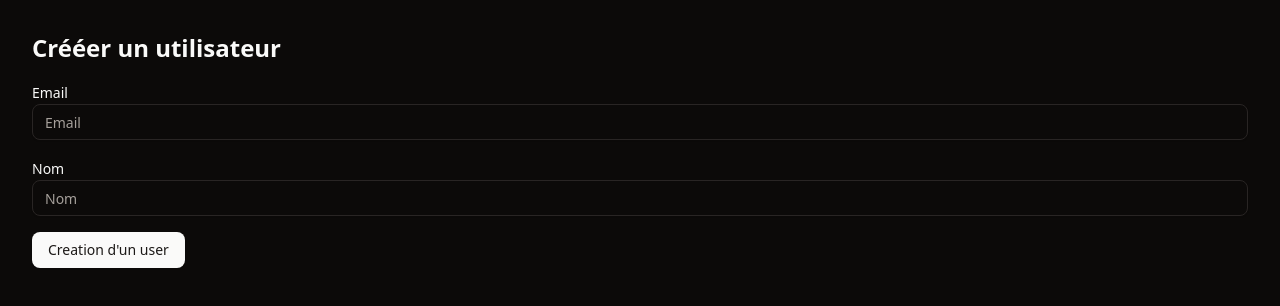
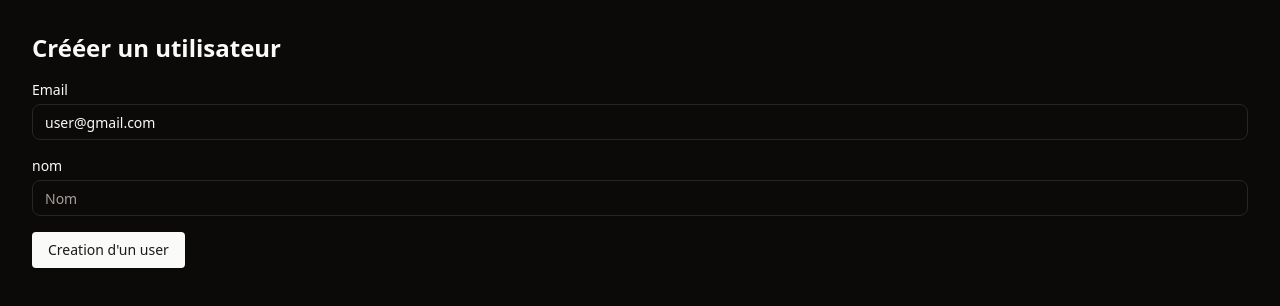
Before and after one commit to MikeCodeur/next-free-fullstack, a Next.js app: page /server-action in a window 1280 px wide. Shown: the top 306 px of the page. Built offline with nearby package versions, Linux system fonts and the light colour scheme.

Commit message:
init exo

```diff
--- /dev/null
+++ b/src/app/(auth)/login/page.tsx
@@ -0,0 +1,3 @@
+export default function Login() {
+  return <div>Login</div>
+}
--- /dev/null
+++ b/src/app/(auth)/logout/page.tsx
@@ -0,0 +1,3 @@
+export default function Logout() {
+  return <div>Logout</div>
+}
--- /dev/null
+++ b/src/app/(auth)/register/page.tsx
@@ -0,0 +1,3 @@
+export default function Register() {
+  return <div>Register</div>
+}
--- a/src/app/server-action/actions.exercise.ts
+++ /dev/null
@@ -1,30 +0,0 @@
-// 👨‍✈️ Spécification : Nous allons créer une Server Action pour ajouter un nouvel utilisateur
-
-// 🐶 Première étape : Ajoute la directive 'use server' pour indiquer que c'est une Server Action
-// 🤖 Ajoute : 'use server'
-
-// 🐶 Deuxième étape : Importe la fonction createUser depuis '@/db'
-// 🤖 import { createUser } from '@/db'
-
-// 🐶 Troisième étape : Crée la fonction addUser qui prend name et email en paramètres
-export async function addUser(name: string, email: string) {
-  // 🐶 Vérifie que les valeurs sont présentes
-  if (!name || !email) {
-    return {error: 'Nom et email requis'}
-  }
-
-  try {
-    // 🐶 Quatrième étape : Utilise createUser pour ajouter l'utilisateur
-    // 🤖 Ajoute :
-    // const user = await createUser({
-    //   name,
-    //   email,
-    //   role: 'user'
-    // })
-
-    return {success: true}
-    // eslint-disable-next-line no-unreachable
-  } catch {
-    return {error: 'Erreur lors de la création'}
-  }
-}
--- a/src/app/server-action/actions.final.ts
+++ /dev/null
@@ -1,19 +0,0 @@
-'use server'
-
-import {createUser, getUserByEmail} from '@/db'
-
-export async function addUser(name: string, email: string) {
-  if (!email || !name) {
-    return {error: 'Données invalides'}
-  }
-  const user = await getUserByEmail(email)
-  if (user) {
-    return {error: 'Utilisateur existe déjà'}
-  }
-  const userCreated = await createUser({
-    name,
-    email,
-    role: 'user',
-  })
-  return {success: true, user: userCreated}
-}
--- a/src/app/server-action/actions.ts
+++ b/src/app/server-action/actions.ts
@@ -1,2 +1,19 @@
-export * from './actions.exercise'
-//export * from './actions.final'
+'use server'
+
+import {createUser, getUserByEmail} from '@/db'
+
+export async function addUser(name: string, email: string) {
+  if (!email || !name) {
+    return {error: 'Données invalides'}
+  }
+  const user = await getUserByEmail(email)
+  if (user) {
+    return {error: 'Utilisateur existe déjà'}
+  }
+  const userCreated = await createUser({
+    name,
+    email,
+    role: 'user',
+  })
+  return {success: true, user: userCreated}
+}
--- a/src/app/server-action/page.exercise.tsx
+++ /dev/null
@@ -1,47 +0,0 @@
-// 👨‍✈️ Spécification : Nous allons créer un formulaire qui utilise une Server Action pour créer un utilisateur
-// 🐶 Ajoute 'use client' car nous utilisons des événements du navigateur
-// 🤖 Ajoute : 'use client'
-
-import {Button} from '@/components/ui/button'
-import {Input} from '@/components/ui/input'
-import {Label} from '@/components/ui/label'
-
-// 🐶  Importe la Server Action et useState
-// 🤖 Ajoute :
-// import { addUser } from './actions'
-// import { useState } from 'react'
-
-export default function Page() {
-  // 🐶 Crée les états pour le formulaire
-  // 🤖 Ajoute :
-  // const [message, setMessage] = useState<string>('')
-  // const [name, setName] = useState('')
-  // const [email, setEmail] = useState('user@gmail.com')
-
-  // 🐶 Cinquième étape : Crée la fonction de soumission du formulaire
-  // 🤖 Ajoute la fonction handleSubmit qui appelle addUser
-
-  return (
-    <div className="p-8">
-      <h1 className="mb-4 text-2xl font-bold">Crééer un utilisateur</h1>
-
-      {/* 🐶 Sixième étape : Crée le formulaire avec les composants shadcn/ui */}
-      <form className="space-y-4">
-        <div>
-          <Label htmlFor="email">Email</Label>
-          <Input placeholder="Email" />
-        </div>
-
-        <div>
-          <Label htmlFor="name">Nom</Label>
-          <Input placeholder="Nom" />
-        </div>
-
-        <Button type="submit">Creation d&apos;un user</Button>
-
-        {/* 🐶 Septième étape : Affiche le message de retour */}
-        {/* 🤖 Ajoute le paragraphe qui affiche le message avec la couleur appropriée */}
-      </form>
-    </div>
-  )
-}
--- a/src/app/server-action/page.final.tsx
+++ /dev/null
@@ -1,66 +0,0 @@
-'use client'
-import React, {useState} from 'react'
-
-import {Button} from '@/components/ui/button'
-import {Input} from '@/components/ui/input'
-import {Label} from '@/components/ui/label'
-
-import {addUser} from './actions.final'
-
-export default function Page() {
-  const [message, setMessage] = useState<string>('')
-  const [name, setName] = useState('')
-  const [email, setEmail] = useState('user@gmail.com')
-
-  const handleSubmit = async (e: React.FormEvent) => {
-    e.preventDefault()
-    const result = await addUser(name, email)
-    if (result.error) {
-      setMessage(result.error)
-    } else {
-      setMessage(`utilisateur créé avec succès`)
-    }
-  }
-
-  return (
-    <div className="p-8">
-      <h1 className="mb-4 text-2xl font-bold">Crééer un utilisateur</h1>
-
-      <form onSubmit={handleSubmit} className="space-y-4">
-        <div>
-          <Label htmlFor="email" className="mb-1 block text-sm font-medium">
-            Email
-          </Label>
-          <Input
-            value={email}
-            onChange={(e) => setEmail(e.target.value)}
-            placeholder="Email"
-          />
-        </div>
-
-        <div>
-          <Label htmlFor="newName" className="mb-1 block text-sm font-medium">
-            nom
-          </Label>
-          <Input
-            value={name}
-            onChange={(e) => setName(e.target.value)}
-            placeholder="Nom"
-          />
-        </div>
-
-        <Button type="submit" className="rounded px-4 py-2">
-          Creation d&apos;un user
-        </Button>
-
-        {message && (
-          <p
-            className={`mt-4 text-sm ${message.includes('succès') ? 'text-green-600' : 'text-red-600'}`}
-          >
-            {message}
-          </p>
-        )}
-      </form>
-    </div>
-  )
-}
--- a/src/app/server-action/page.tsx
+++ b/src/app/server-action/page.tsx
@@ -1,2 +1,66 @@
-export {default} from './page.exercise'
-//export {default} from './page.final'
+'use client'
+import React, {useState} from 'react'
+
+import {Button} from '@/components/ui/button'
+import {Input} from '@/components/ui/input'
+import {Label} from '@/components/ui/label'
+
+import {addUser} from './actions'
+
+export default function Page() {
+  const [message, setMessage] = useState<string>('')
+  const [name, setName] = useState('')
+  const [email, setEmail] = useState('user@gmail.com')
+
+  const handleSubmit = async (e: React.FormEvent) => {
+    e.preventDefault()
+    const result = await addUser(name, email)
+    if (result.error) {
+      setMessage(result.error)
+    } else {
+      setMessage(`utilisateur créé avec succès`)
+    }
+  }
+
+  return (
+    <div className="p-8">
+      <h1 className="mb-4 text-2xl font-bold">Crééer un utilisateur</h1>
+
+      <form onSubmit={handleSubmit} className="space-y-4">
+        <div>
+          <Label htmlFor="email" className="mb-1 block text-sm font-medium">
+            Email
+          </Label>
+          <Input
+            value={email}
+            onChange={(e) => setEmail(e.target.value)}
+            placeholder="Email"
+          />
+        </div>
+
+        <div>
+          <Label htmlFor="newName" className="mb-1 block text-sm font-medium">
+            nom
+          </Label>
+          <Input
+            value={name}
+            onChange={(e) => setName(e.target.value)}
+            placeholder="Nom"
+          />
+        </div>
+
+        <Button type="submit" className="rounded px-4 py-2">
+          Creation d&apos;un user
+        </Button>
+
+        {message && (
+          <p
+            className={`mt-4 text-sm ${message.includes('succès') ? 'text-green-600' : 'text-red-600'}`}
+          >
+            {message}
+          </p>
+        )}
+      </form>
+    </div>
+  )
+}
```
